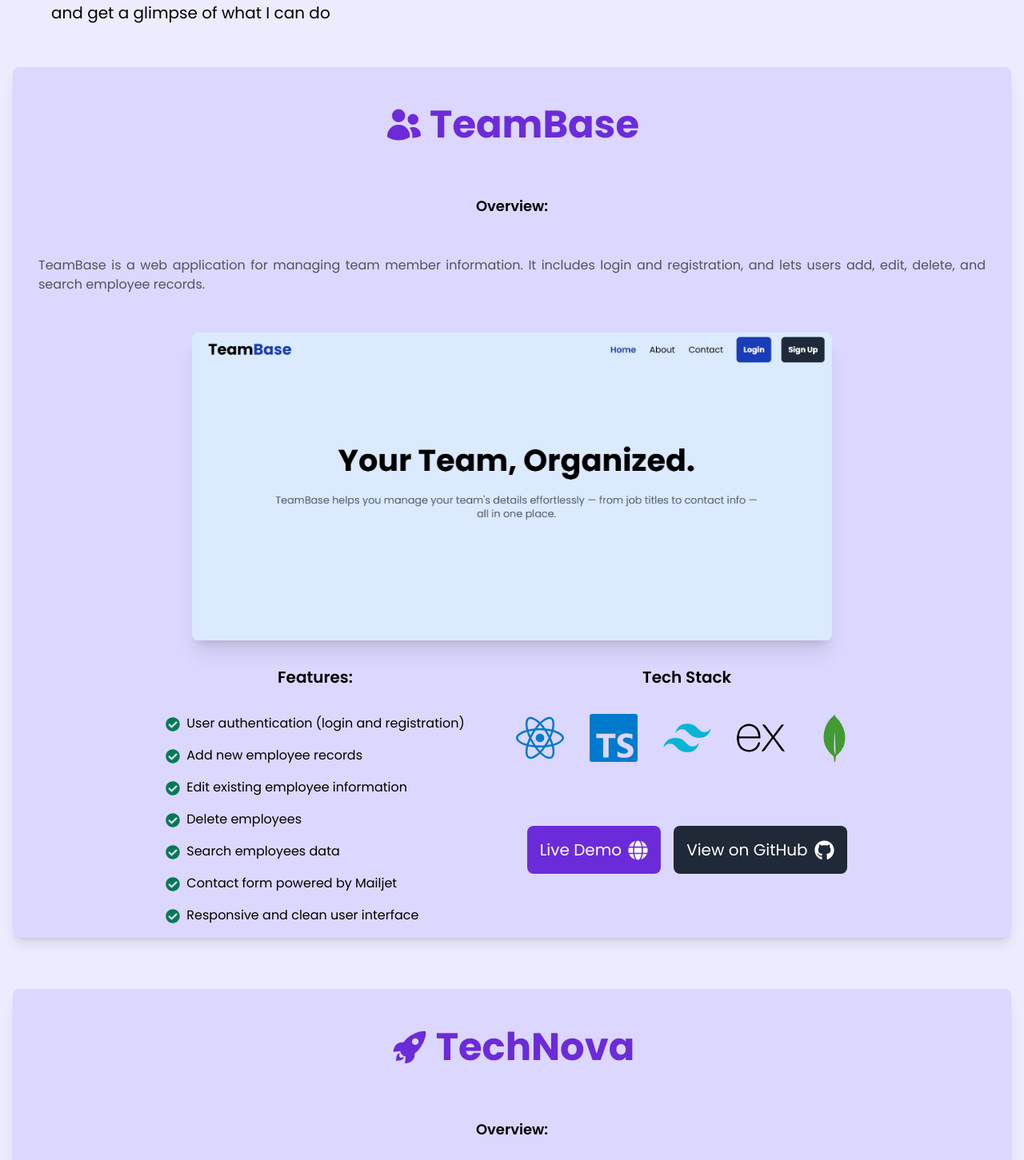
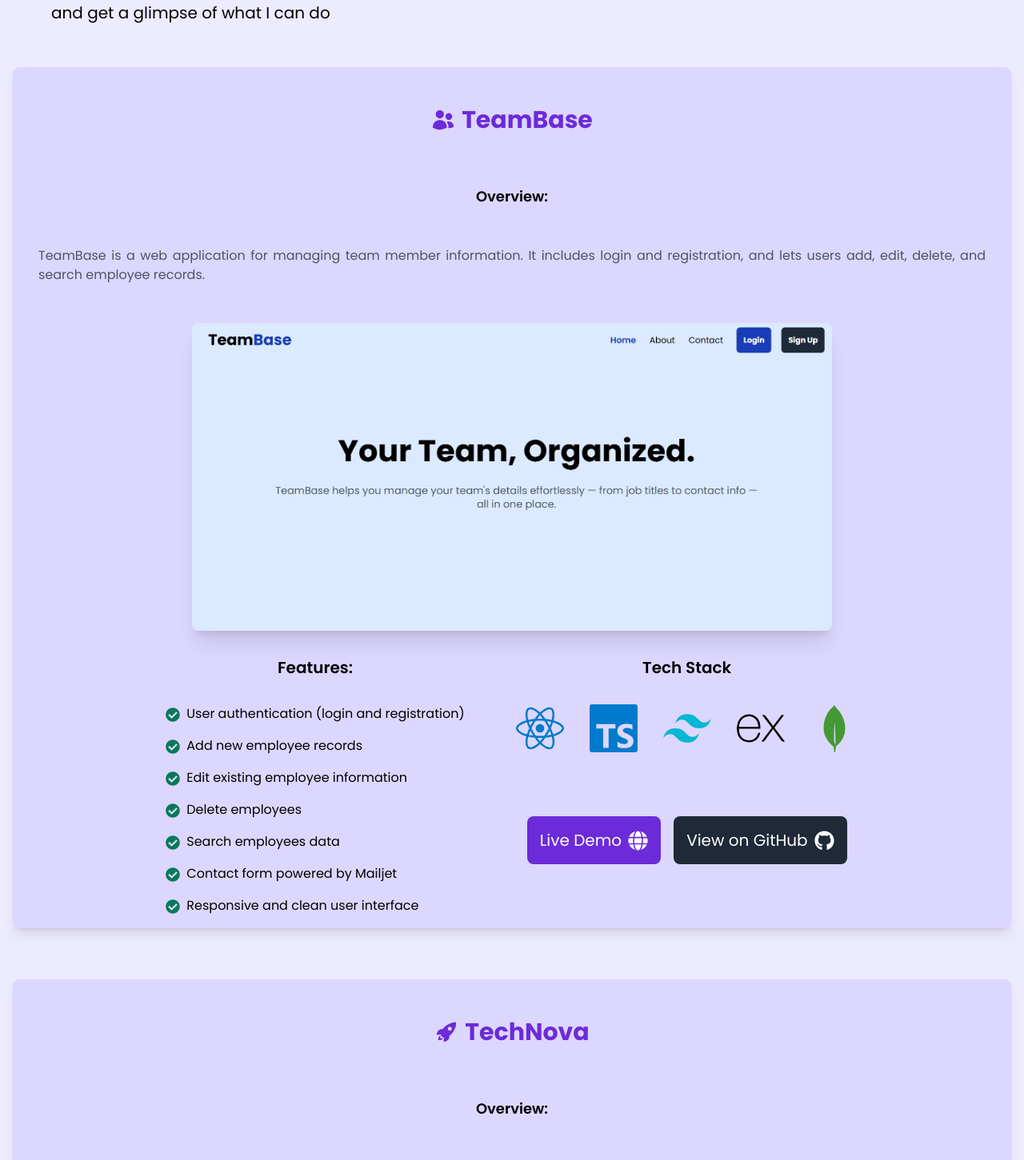
Before and after one commit to Izzeddin-Samara/My_Portfolio, a Next.js app: page /projects in a window 1280 px wide. Shown: the part 280-1731 px from the top of the page at 80% size. Built offline with nearby package versions, Linux system fonts and the light colour scheme.

Commit message:
Update the font size for project name and icon, and for TechNova icon in Projects page

```diff
--- a/app/projects/page.tsx
+++ b/app/projects/page.tsx
@@ -36,7 +36,7 @@
   const projects = [
     {
       name: "TeamBase",
-      icon: <HiUsers className="text-3xl md:text-5xl" />,
+      icon: <HiUsers className="text-2xl md:text-3xl" />,
       overview:
         "TeamBase is a web application for managing team member information. It includes login and registration, and lets users add, edit, delete, and search employee records.",
       screenshot: "TeamBase.jpg",
@@ -65,7 +65,7 @@
     },
     {
       name: "TechNova",
-      icon: <IoIosRocket size={50} />,
+      icon: <IoIosRocket className="text-2xl md:text-3xl" />,
 
       overview:
         "Technova is a modern software services website built with React and Tailwind CSS, offering a range of digital solutions including custom software development, cloud services, UI/UX design, cybersecurity, IT consulting, and digital transformation. It showcases company's services in a clean, responsive, and professional layout",
@@ -132,7 +132,7 @@
                   id={slug}
                 >
                   <div className="mt-8 rounded-lg bg-purple-200 p-4 shadow-lg dark:bg-gray-700">
-                    <h1 className="mt-8 flex items-center justify-center gap-2 md:text-5xl text-3xl font-bold text-purple-700 dark:text-purple-500">
+                    <h1 className="mt-8 flex items-center justify-center gap-2 text-2xl md:text-3xl font-bold text-purple-700 dark:text-purple-500">
                       {icon}
                       {name}
                     </h1>
```
